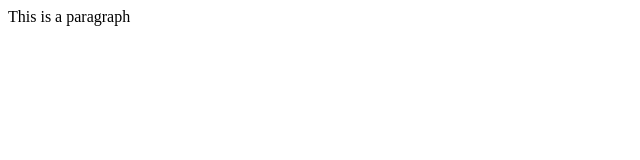
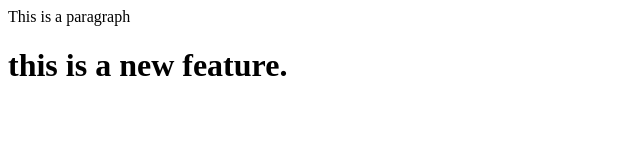
Before and after one commit to Dheeraj-cr7/localrepo, a plain HTML site: page index.html in a window 1280 px wide. Shown: the whole page, without its empty margins (0-640 px from the left). Drawn offline with Linux system fonts and the light colour scheme.

Commit message:
Added new feature

```diff
--- a/index.html
+++ b/index.html
@@ -1 +1,2 @@
 <p>This is a paragraph</p>
+<h1>this is a new feature.</h1>
```
